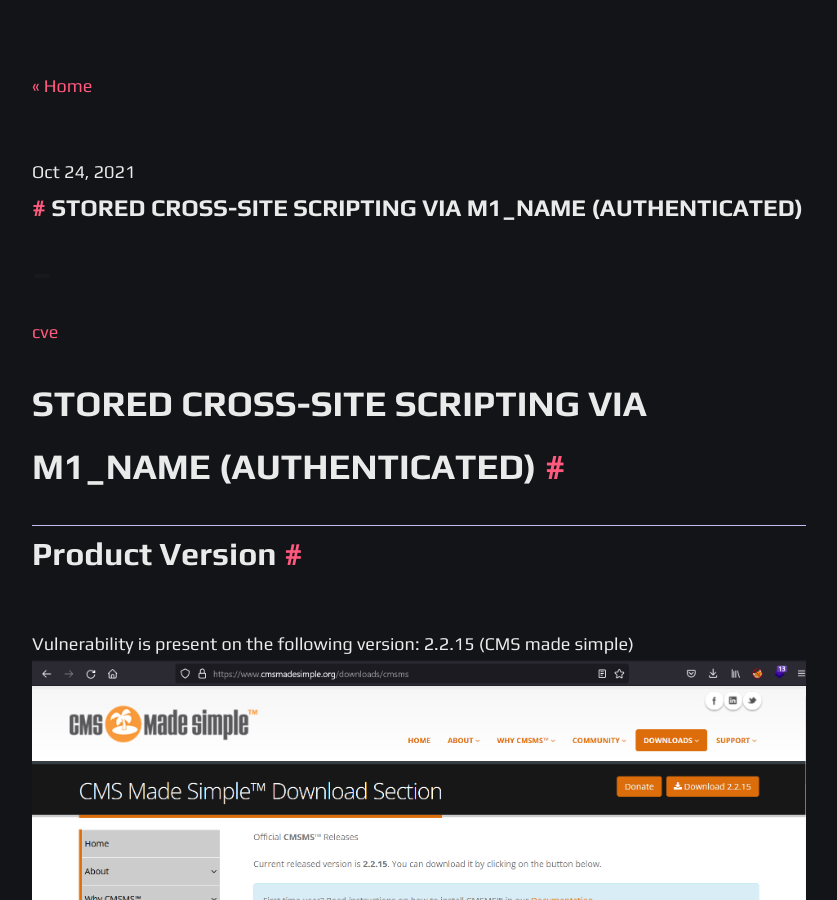
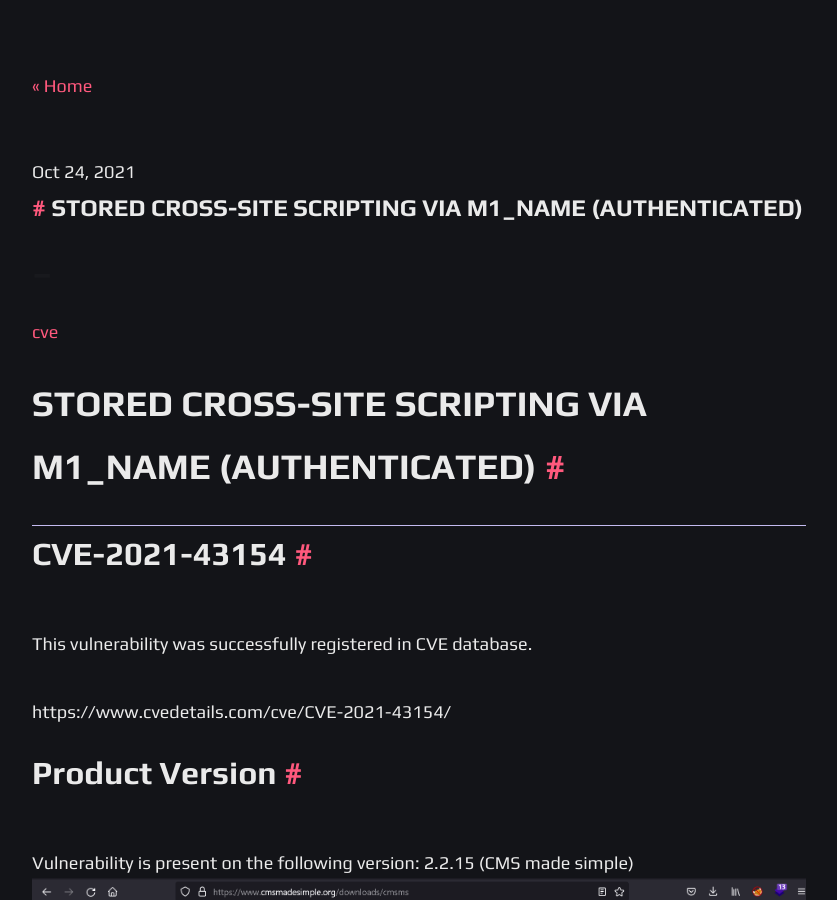
Before and after one commit to elprofesor96/elprofesor96.github.io, a Jekyll site: the page built from _posts/2021-10-24-stored-cross-site-scripting-via-m1_name-authenticated.md, in a window 1280 px wide and 900 px high. Shown: the whole window, without its empty margins (221-1058 px from the left). Built offline with Jekyll 4.4.1, drawn with Linux system fonts in a browser that asks for light colours; nearby versions of some CDN libraries.

Commit message:
added CVE number to stored XSS cmsms name field

```diff
--- a/_posts/2021-10-24-stored-cross-site-scripting-via-m1_name-authenticated.md
+++ b/_posts/2021-10-24-stored-cross-site-scripting-via-m1_name-authenticated.md
@@ -7,6 +7,11 @@
 ---
 # Stored Cross-Site Scripting via m1_name (Authenticated)
 ---
+## CVE-2021-43154
+This vulnerability was successfully registered in CVE database.
+
+https://www.cvedetails.com/cve/CVE-2021-43154/
+
 ## Product Version
 Vulnerability is present on the following version: 2.2.15 (CMS made simple)
 ![alt text](/images/Pasted image 20211025202455.png)
```
